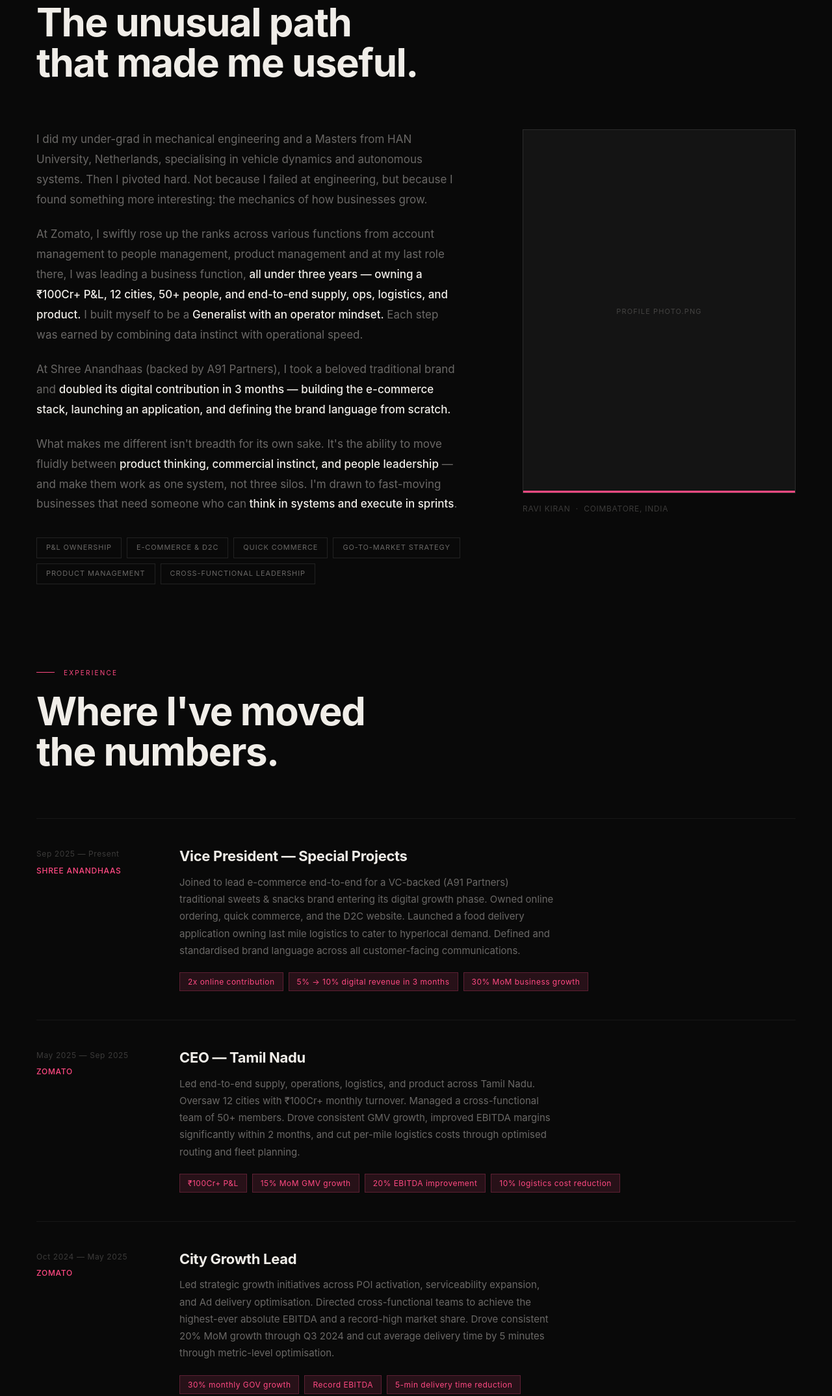
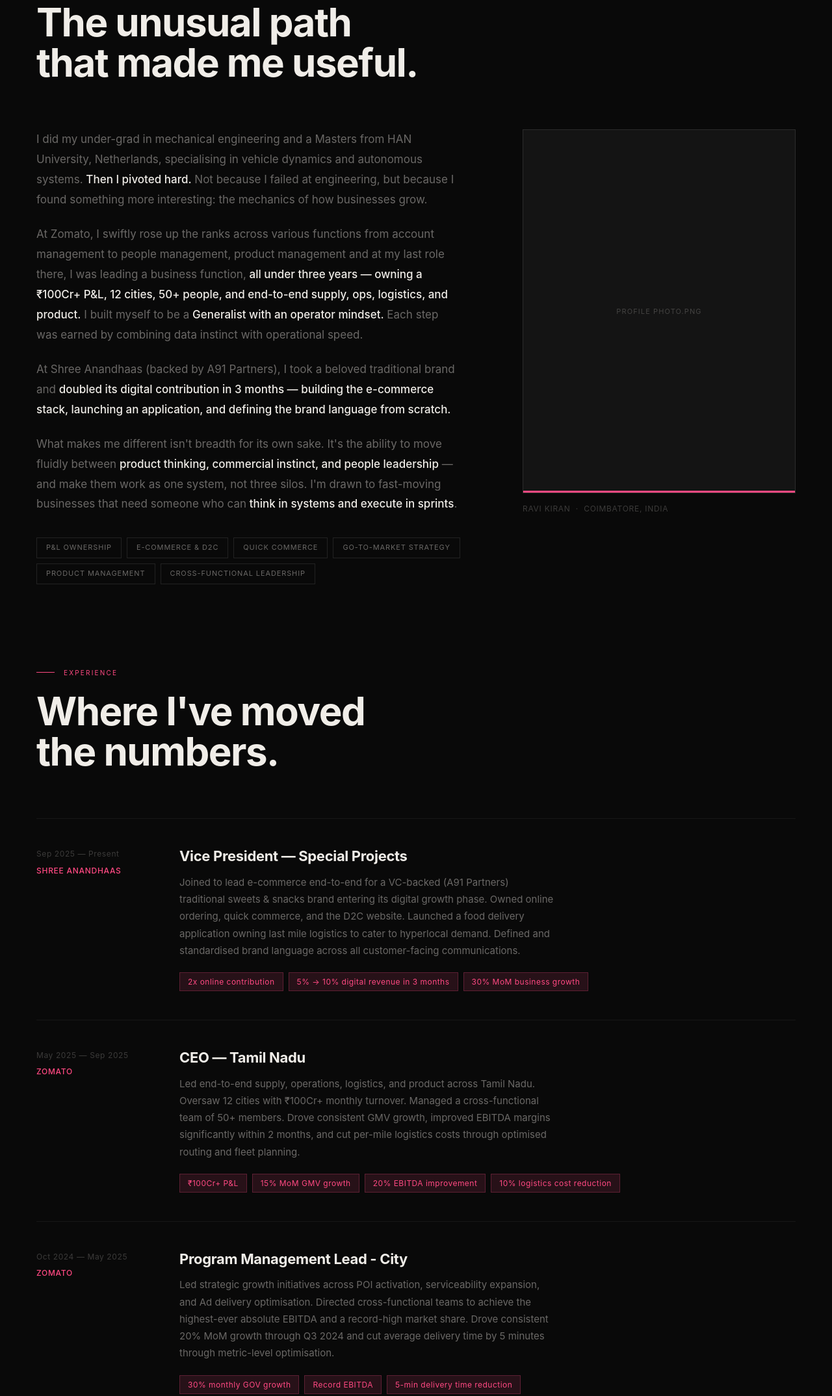
Before and after one commit to ravikiran-personal/portfolio, a plain HTML site: page index.html in a window 1280 px wide. Shown: the part 1167-3315 px from the top of the page at 65% size. Drawn offline with Linux system fonts and the light colour scheme; a web font is replaced by a local one.

Commit message:
Update index.html

```diff
--- a/index.html
+++ b/index.html
@@ -680,7 +680,7 @@ footer {
   <h2 class="s-title reveal d1">The unusual path<br>that made me useful.</h2>
   <div class="about-grid">
     <div class="about-paras">
-      <p class="reveal d1">I did my under-grad in mechanical engineering and a Masters from HAN University, Netherlands, specialising in vehicle dynamics and autonomous systems. Then I pivoted hard. Not because I failed at engineering, but because I found something more interesting: the mechanics of how businesses grow.</p>
+      <p class="reveal d1">I did my under-grad in mechanical engineering and a Masters from HAN University, Netherlands, specialising in vehicle dynamics and autonomous systems. <strong>Then I pivoted hard.</strong> Not because I failed at engineering, but because I found something more interesting: the mechanics of how businesses grow.</p>
       <p class="reveal d2">At Zomato, I swiftly rose up the ranks across various functions from account management to people management, product management and at my last role there, I was leading a business function, <strong>all under three years — owning a ₹100Cr+ P&amp;L, 12 cities, 50+ people, and end-to-end supply, ops, logistics, and product.</strong> I built myself to be a <strong>Generalist with an operator mindset.</strong> Each step was earned by combining data instinct with operational speed.</p>
       <p class="reveal d3">At Shree Anandhaas (backed by A91 Partners), I took a beloved traditional brand and <strong>doubled its digital contribution in 3 months — building the e-commerce stack, launching an application, and defining the brand language from scratch.</strong></p>
       <p class="reveal d4">What makes me different isn't breadth for its own sake. It's the ability to move fluidly between <strong>product thinking, commercial instinct, and people leadership</strong> — and make them work as one system, not three silos. I'm drawn to fast-moving businesses that need someone who can <strong>think in systems and execute in sprints</strong>.</p>
@@ -755,7 +755,7 @@ footer {
         <div class="exp-co">Zomato</div>
       </div>
       <div class="exp-body">
-        <div class="exp-role">City Growth Lead</div>
+        <div class="exp-role">Program Management Lead - City</div>
         <p class="exp-desc">Led strategic growth initiatives across POI activation, serviceability expansion, and Ad delivery optimisation. Directed cross-functional teams to achieve the highest-ever absolute EBITDA and a record-high market share. Drove consistent 20% MoM growth through Q3 2024 and cut average delivery time by 5 minutes through metric-level optimisation.</p>
         <div class="exp-pills">
           <span class="pill">30% monthly GOV growth</span>
```
